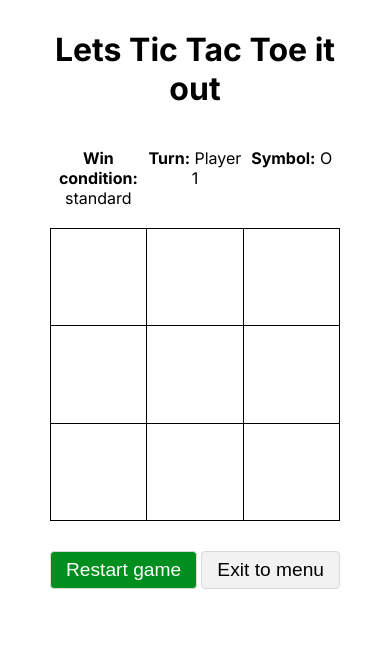
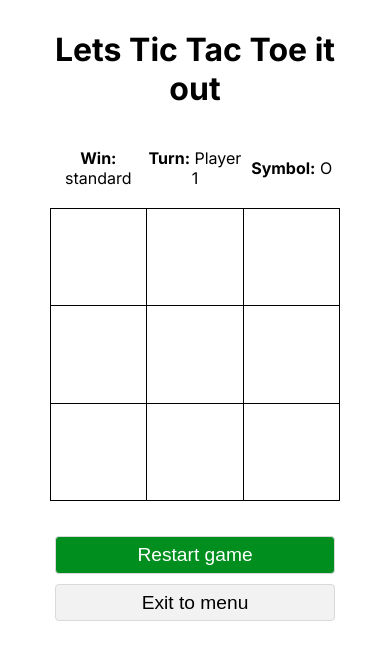
Before and after one commit to moonquddus/tic-tac-toe, a React (Create React App) app: page / in a window 390 px wide. Both pictures are taken after a click on the button "Start game". Shown: the top 660 px of the page. Built offline with nearby package versions, Linux system fonts and the light colour scheme.

Commit message:
some styling tweaks

```diff
--- a/src/assets/styling/form.module.css
+++ b/src/assets/styling/form.module.css
@@ -61,3 +61,11 @@
   top: -100000px;
   right: -100000px;
 }
+
+@media (max-width: 400px) {
+  .label {
+    display: inline-block;
+    width: 100%;
+    text-align: center;
+  }
+}
--- a/src/components/feature/GameFooter/GameFooter.module.css
+++ b/src/components/feature/GameFooter/GameFooter.module.css
@@ -1,6 +1,14 @@
 .footer {
   margin: 30px 0px;
   display: flex;
+  flex-wrap: wrap;
   width: 100%;
   justify-content: space-between;
 }
+
+@media (max-width: 400px) {
+  .footer > * {
+    flex-basis: 100%;
+    margin: 5px ;
+  }
+}
--- a/src/components/feature/GameHeader/GameHeader.module.css
+++ b/src/components/feature/GameHeader/GameHeader.module.css
@@ -4,6 +4,7 @@
   flex-wrap: wrap;
   padding: 5px 0 0;
   margin: 15px 0;
+  align-items: center;
 }
 
 .dashboard p {
--- a/src/components/feature/GameHeader/GameHeader.tsx
+++ b/src/components/feature/GameHeader/GameHeader.tsx
@@ -14,7 +14,7 @@ function GameHeader({children}: PropsWithChildren){
 
       {gameStatus === 'active' && (
         <aside className={styles.dashboard}>
-          <p><strong>Win condition:</strong> {winMode}</p>
+          <p><strong>Win:</strong> {winMode}</p>
           {children}
         </aside>
       )}
--- a/src/components/page/Menu/Menu.module.css
+++ b/src/components/page/Menu/Menu.module.css
@@ -7,11 +7,3 @@
   margin-top: 15px;
   font-size: 0.9rem;
 }
-
-@media (max-width: 400px) {
-  .label {
-    display: inline-block;
-    width: 100%;
-    text-align: center;
-  }
-}
```
